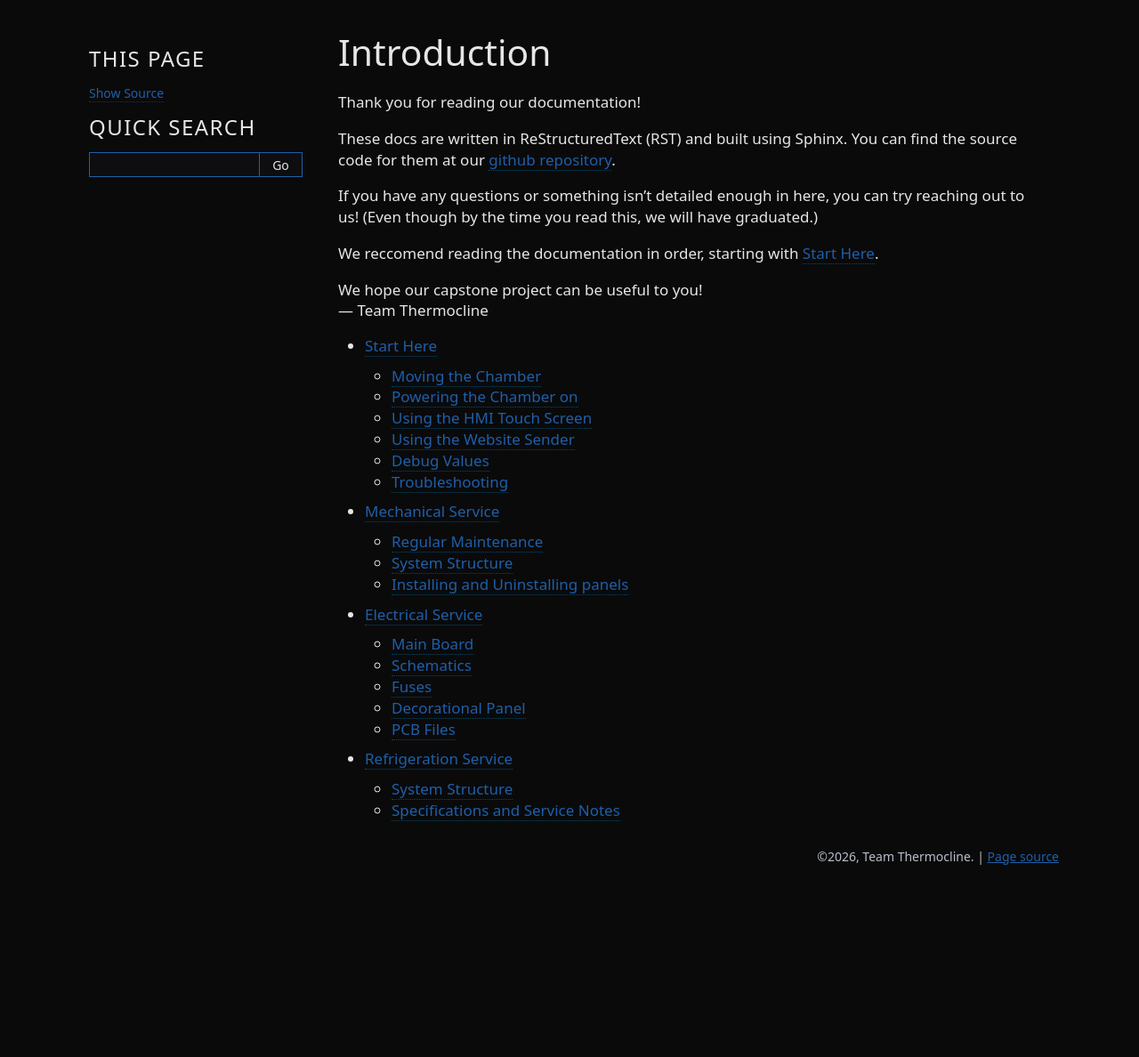
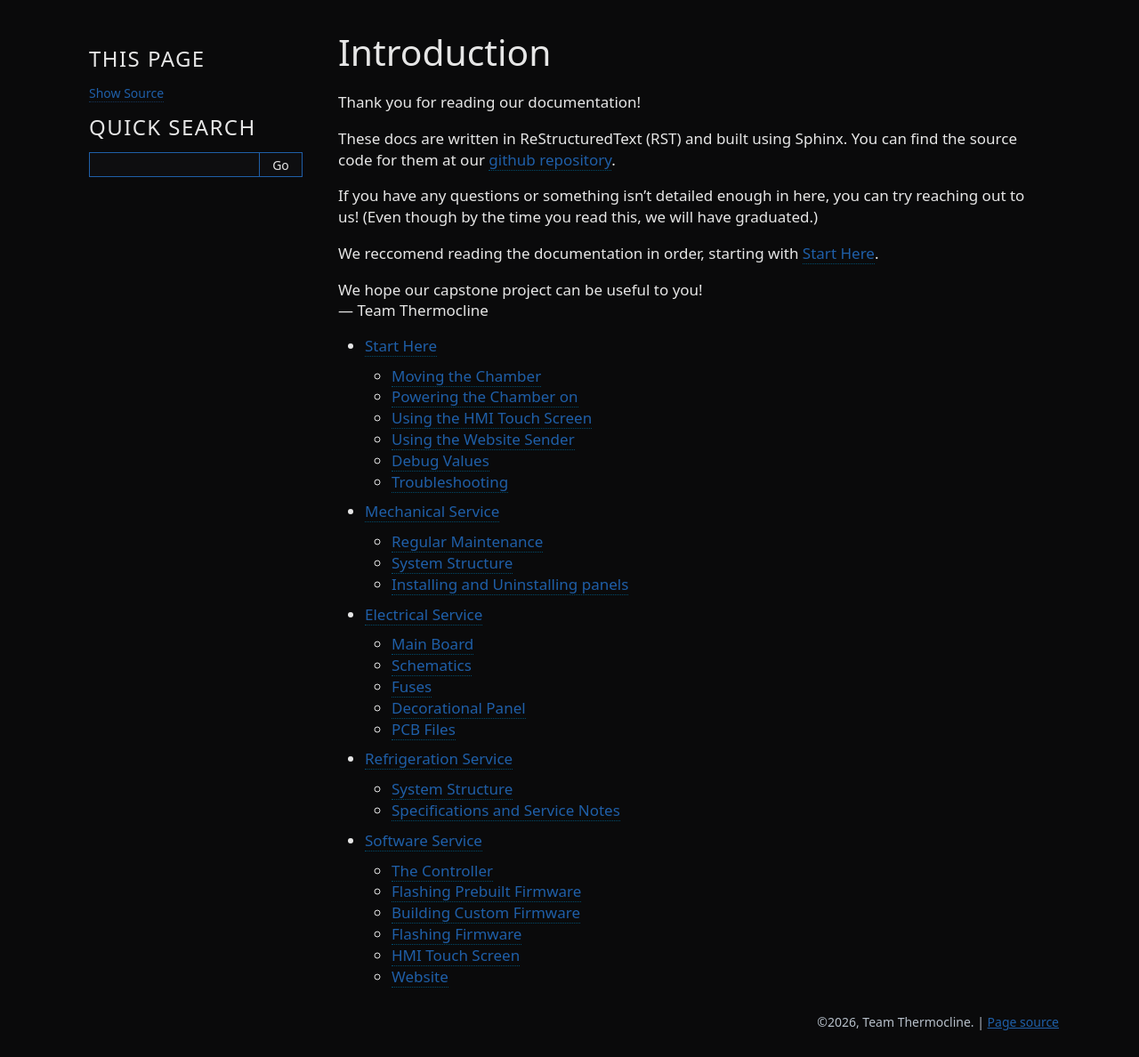
Before and after one commit to Team-Thermocline/team-thermocline.github.io, a Sphinx documentation site: the page built from docs/index.rst, in a window 1280 px wide. Shown: the whole page at 89% size. Built offline with Sphinx 7.4.7, drawn with Linux system fonts in a browser that asks for light colours; before the commit the page ends 1002 px from its top, so only the background shows below that; some of the changed lines change nothing that is shown.

Commit message:
Add software section

```diff
--- a/docs/index.rst
+++ b/docs/index.rst
@@ -22,3 +22,4 @@ We reccomend reading the documentation in order, starting with :doc:`starthere`.
    service-mechanical
    service-electronics
    service-thermo
+   service-software
--- /dev/null
+++ b/docs/service-software.rst
@@ -0,0 +1,72 @@
+****************
+Software Service
+****************
+
+The Controller
+==============
+
+The Chamber Controller is a Raspberry Pi Pico (RP2040) installed into the Controller Mainboard at the rear in the
+machinery space. The controller code is written in C and compiled using the pico-sdk. You can download the code at our `github <https://github.com/Team-Thermocline/Controller/tree/main/Firmware>`_, or scan this QR code.
+
+.. image:: images/Software/firmwareQR.png
+
+Flashing Prebuilt Firmware
+==========================
+
+At the time of writing, the most recent firmware revision the team touched will be released at `https://github.com/Team-Thermocline/Controller/releases <https://github.com/Team-Thermocline/Controller/releases>`_. Download the prebuilt
+.uf2 file and flash it to the controller using the instructions in :ref:`flashing-firmware`.
+
+Building Custom Firmware
+========================
+
+To promote making it easier for future maintainers to make changes to the firmware, we used the built-in pico-sdk
+auto-generate makefiles. The only thing you should need to build the code is `make` and basic buildutils for your system.
+
+.. code-block:: bash
+
+   # Clone the repository
+   git clone https://github.com/Team-Thermocline/Controller.git
+   # Navigate to the firmware directory
+   cd Controller/Firmware
+
+   # Create a build directory
+   mkdir build && cd build
+   # Build the firmware
+   cmake ../
+   make
+
+Most tunables are set in `Firmware/include/constants.h <https://github.com/Team-Thermocline/Controller/blob/main/Firmware/include/constants.h>`_ and have the most descriptive comments to help guide what they will change.
+
+.. _flashing-firmware:
+
+Flashing Firmware
+=================
+
+You can flash the firmware to the controller by pressing the BOOT button on the controller while powering the machine
+on **OR** you may use the `picotool <https://github.com/raspberrypi/picotool>`_. The controller will respond to picotool's requests to boot in bootloader mode.
+
+.. code-block:: bash
+
+   # Boot the controller in bootloader mode
+   picotool reboot --bootloader
+   # Flash the firmware
+   picotool load Firmware/build/firmware.uf2
+
+If in bootloader mode you may also drag and drop your built .uf2 file onto the controller to flash it.
+
+HMI Touch Screen
+================
+
+The HMI Touch Screen is a Raspberry Pi 5 installed into the Decorational Panel at the front of the machine. The HMI
+touch screen is used to control the chamber and view the chamber data. It runs a simplified version of the website
+stored locally and built on electron for ARM.
+
+Building for the HMI Touch Screen is a bit more involved and hopefully not neccicary. You can find the documentation
+for how to get started at `Team-Thermocline/ThermoclineHMI <https://github.com/Team-Thermocline/ThermoclineHMI>`_.
+
+.. note:: The Pi Image available for download at `https://github.com/Team-Thermocline/ThermoclineHMI/releases/tag/v0.2 <https://github.com/Team-Thermocline/ThermoclineHMI/releases/tag/v0.2>`_ is intended for a overlayfs system. You will need to edit the partition mounting in firmware/boot/config.txt to make any changes.
+
+Website
+=======
+
+The website is written in svelte and is entirely static so it can be hosted on github pages. Find the source code and build instructions here `Team-Thermocline/team-thermocline.github.io <https://github.com/Team-Thermocline/team-thermocline.github.io>`_.
```
Also changed, not shown: docs/images/Software/firmwareQR.png (added).
